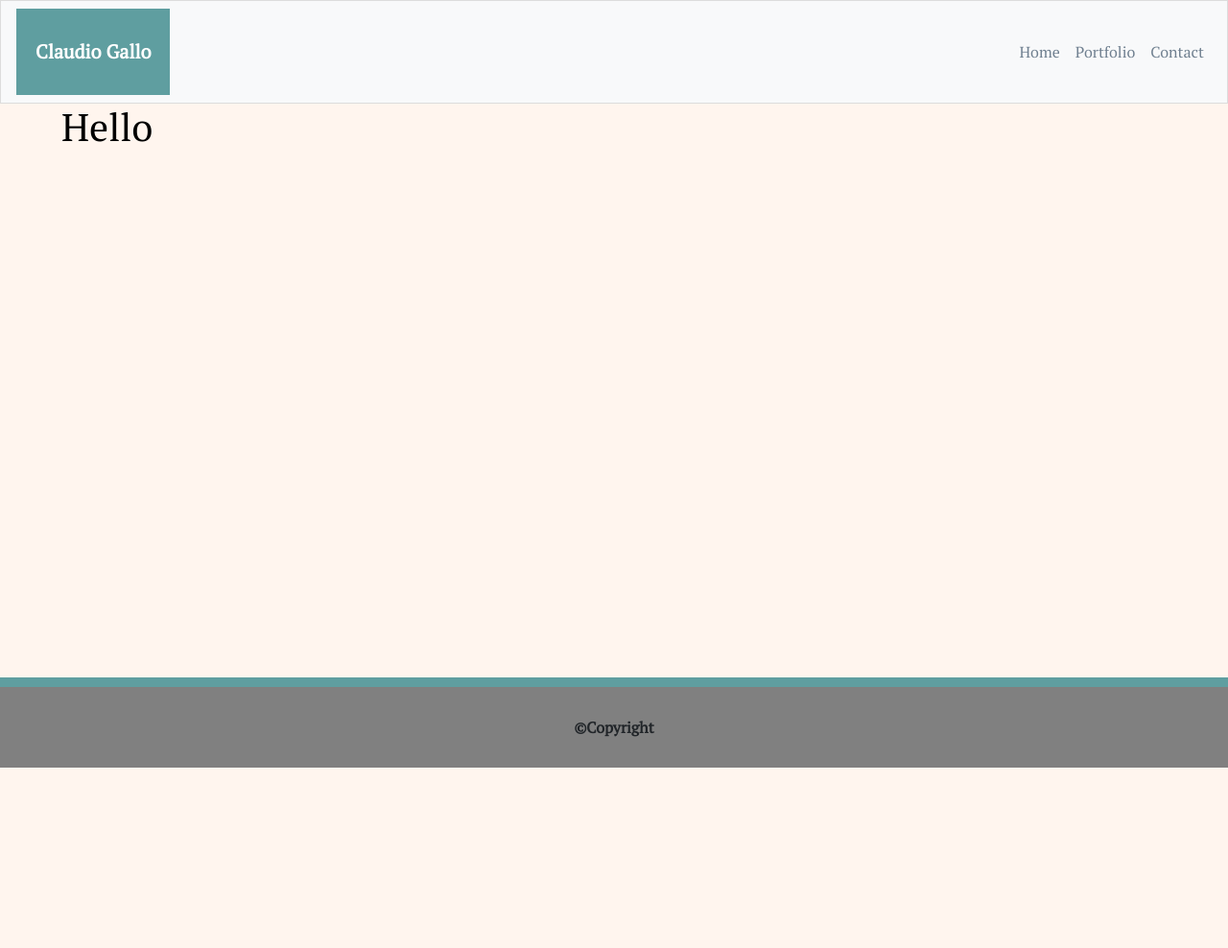
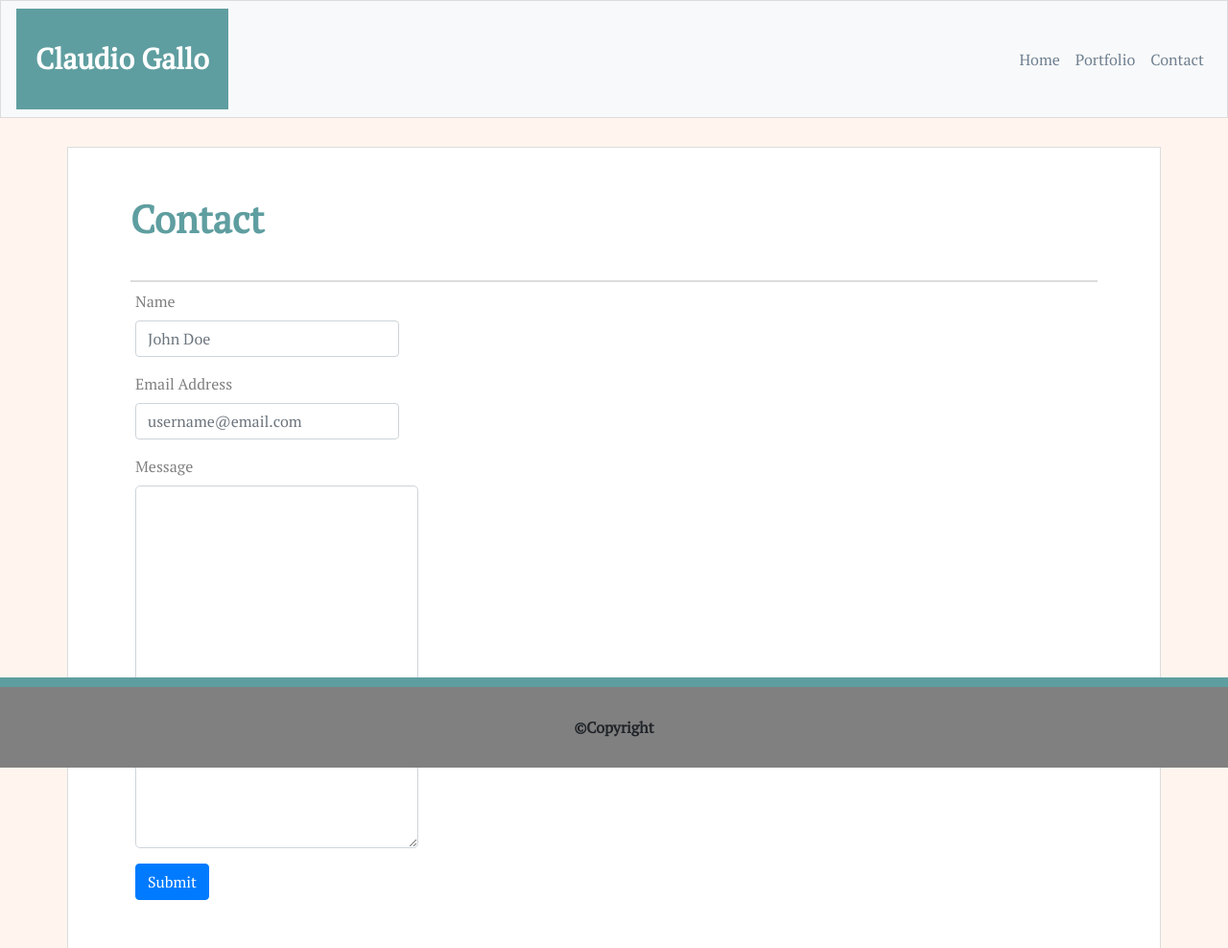
Before and after one commit to mrclaudiogallo/HomeworkWeek2, a plain HTML site: page contact.html in a window 1280 px wide. Shown: the top 988 px of the page at 96% size. Before the commit the page ends 800 px from the top, so only its background shows below. Drawn offline with nearby package versions, Linux system fonts and the light colour scheme.

Commit message:
Added form to contact page and edited some colors

```diff
--- a/contact.html
+++ b/contact.html
@@ -6,10 +6,19 @@
     <title>Claudio Gallo</title>
     <link rel="stylesheet" href="https://stackpath.bootstrapcdn.com/bootstrap/4.5.0/css/bootstrap.min.css" integrity="sha384-9aIt2nRpC12Uk9gS9baDl411NQApFmC26EwAOH8WgZl5MYYxFfc+NcPb1dKGj7Sk" crossorigin="anonymous">
     <link href="https://fonts.googleapis.com/css2?family=PT+Serif&display=swap" rel="stylesheet">
+    <style>
+      .boxsizingBorder {
+    -webkit-box-sizing: border-box;
+       -moz-box-sizing: border-box;
+            box-sizing: border-box;
+}
+
+    </style>
 </head>
 <body style="position: relative; padding-bottom: 100px; min-height: 100vh; background-color: #fff5ee;">
-    <nav style="border: solid #DCDCDC 1px;"  class="navbar navbar-expand-lg navbar-light bg-light">
-        <span style="background-color: #5F9EA0; padding: 30px 20px; color: white; font-weight: bold; font-family: 'PT Serif', serif;" class="navbar-brand mb-0 h1">Claudio Gallo</span>
+    <!--Navigation Bar starts here (Added different style properties and values to make it more responsive)-->
+    <nav style="border: solid #DCDCDC 1px; width: 100%;"  class="navbar navbar-expand-lg navbar-light bg-light">
+        <span style="background-color: #5F9EA0; padding: 30px 20px; color: white; font-weight: bold; font-family: 'PT Serif', serif;font-size: 30px;" class="navbar-brand mb-0 h1">Claudio Gallo</span>
         <button class="navbar-toggler" type="button" data-toggle="collapse" data-target="#navbarNav" aria-controls="navbarNav" aria-expanded="false" aria-label="Toggle navigation">
           <span class="navbar-toggler-icon"></span>
         </button>
@@ -28,8 +37,30 @@
         </div>
     </nav>
     <main style="margin: 0 auto; width: 90vw; font-family: 'PT Serif', serif; color: black;">
-        <div class="wrapper">
-           <h1>Hello</h1>
+        <div class="container">
+          <div style="border: solid #DCDCDC 1px; background-color:white; margin-top: 30px; padding: 50px; height: max-content;" class="row">
+            <div class="col-md-12">
+              <h1 style="color:#5F9EA0; border-bottom: solid 2px #DCDCDC; padding-bottom: 40px; font-weight: bold;">Contact</h1>
+            </div>
+            <div class="row">
+              <div class="col-md-12">
+                <form>
+                  <div style="margin-left: 20px; color: gray;" class="form-group">
+                    <label for="exampleFormControlInput1">Name</label>
+                    <input type="name" class="form-control" id="exampleFormControlInput1" placeholder="John Doe">
+                  </div>
+                  <div style="margin-left: 20px; color: gray" class="form-group">
+                    <label for="exampleFormControlInput1">Email Address</label>
+                    <input type="email" class="form-control" id="exampleFormControlInput1" placeholder="username@email.com">
+                  </div>
+                  <div class="form-group">
+                    <label style="margin-left: 20px; color: gray" for="exampleFormControlTextarea1">Message</label>
+                    <textarea style="width: 100%; margin-left: 20px;" class="form-control form-control-lg" id="exampleFormControlTextarea1" rows="12" cols="20"></textarea>
+                  </div>
+                  <button style="margin-left: 20px;" type="submit" class="btn btn-primary">Submit</button>
+                </form>
+              </div>
+            </div>
 
 
         </div>
```
Also changed, not shown: index.html (+1 -1 lines), portfolio.html (+4 -3 lines).
